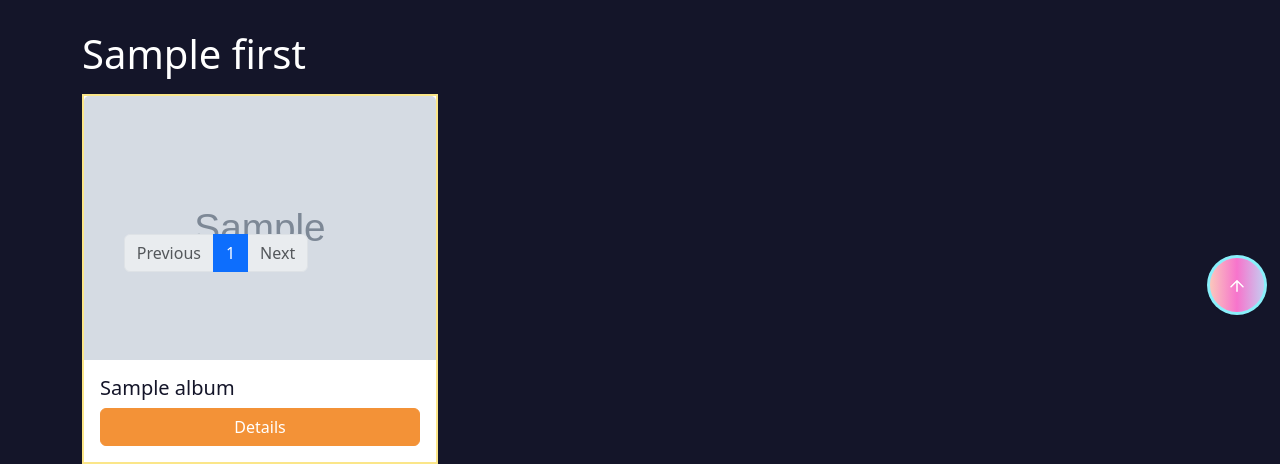
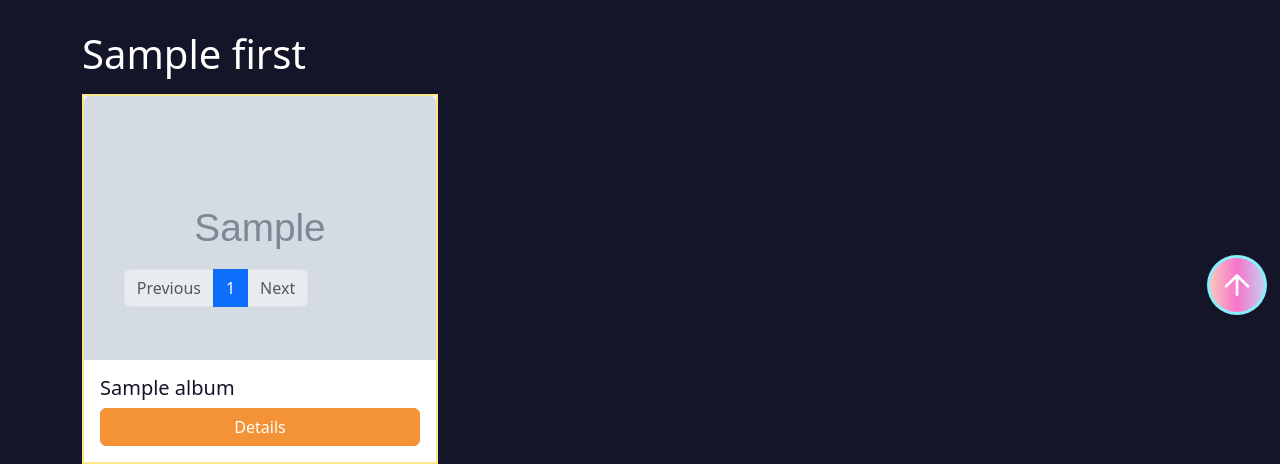
Before and after one commit to Forgottenit/retro, a Django app: template products/templates/products/albums.html in a window 1280 px wide. Shown: the part 472-936 px from the top of the page. Run offline with Django 3.2, Linux system fonts and the light colour scheme; the template is opened without the code that fills it: most values are stand-ins (such as "Sample title", 1, 10 or a date in 2020); grey boxes marked "Sample" are stand-in pictures; some libraries are stand-ins or nearby versions.

Commit message:
Styled pagination bar

```diff
--- a/cart/urls.py
+++ b/cart/urls.py
@@ -6,7 +6,6 @@ app_name = "cart"
 urlpatterns = [
     path("", views.view_cart, name="view_cart"),
     path("add/<item_id>/", views.add_to_cart, name="add_to_cart"),
-    path("empty/", views.empty_cart, name="empty_cart"),
     path("edit/<item_id>/", views.edit_cart, name="edit_cart"),
     path(
         "delete/<item_id>/",
--- a/products/static/css/products.css
+++ b/products/static/css/products.css
@@ -157,9 +157,9 @@ ul {
 
 /* Pagination */
 
-.floating-search-results {
+.floating-pagination-results {
     position: fixed;
-    bottom: 1rem;
+    bottom: 0.3rem;
 
     left: 1rem;
 
--- a/products/templates/products/albums.html
+++ b/products/templates/products/albums.html
@@ -1,6 +1,6 @@
 {% extends 'base.html' %}
 {% load static %}
-{% load custom_filters %}
+{% load products_custom_filters %}
 
 {% block extra_css %}
 
@@ -130,7 +130,7 @@
     </div> -->
 
     <!-- PAGINATION -->
-    <div class="d-flex justify-content-center my-4 floating-search-results">
+    <div class="d-flex justify-content-center  floating-pagination-results">
         <nav aria-label="Page navigation">
             <ul class="pagination">
 
@@ -353,7 +353,7 @@
 </rect>
 <div class="btt-button">
     <a href="#" class="btt-link">
-        <svg xmlns="http://www.w3.org/2000/svg" width="24" height="24" fill="currentColor" class="bi bi-arrow-up"
+        <svg xmlns="http://www.w3.org/2000/svg" width="44" height="44" fill="currentColor" class="bi bi-arrow-up"
             viewBox="0 0 16 16">
             <path fill-rule="evenodd"
                 d="M8 12a.5.5 0 0 0 .5-.5V5.707l3.146 3.147a.5.5 0 0 0 .708-.708l-4-4a.5.5 0 0 0-.708 0l-4 4a.5.5 0 1 0 .708.708L7.5 5.707V11.5a.5.5 0 0 0 .5.5z" />
```
Also changed, not shown: cart/static/css/cart.css (+2 -43 lines), cart/views.py (+7 -13 lines), cart/templatetags/_init__.py (added), cart/templatetags/cart_custom_filters.py (added), db.sqlite3, products/templatetags/products_custom_filters.py (renamed from products/templatetags/custom_filters.py).
